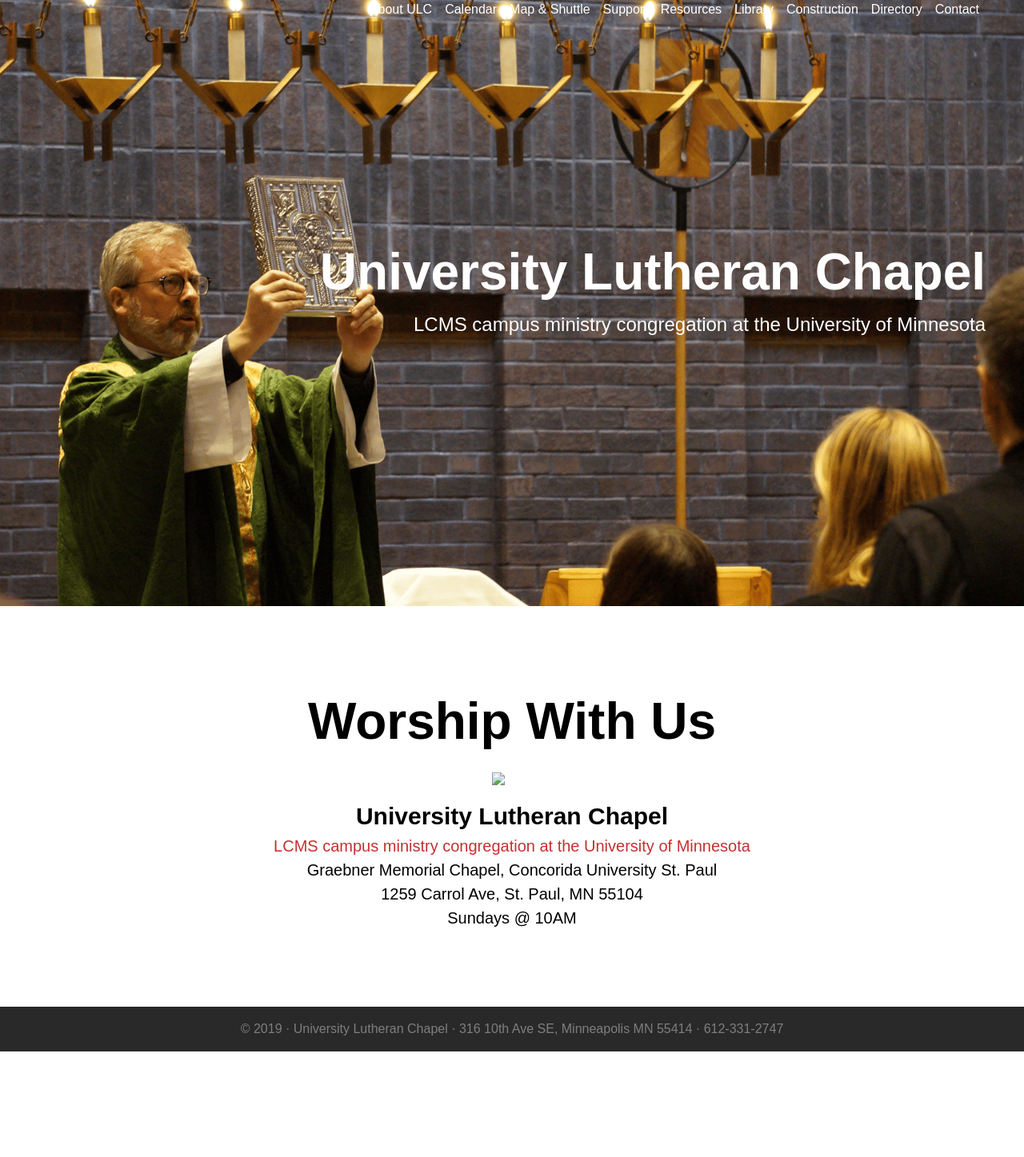
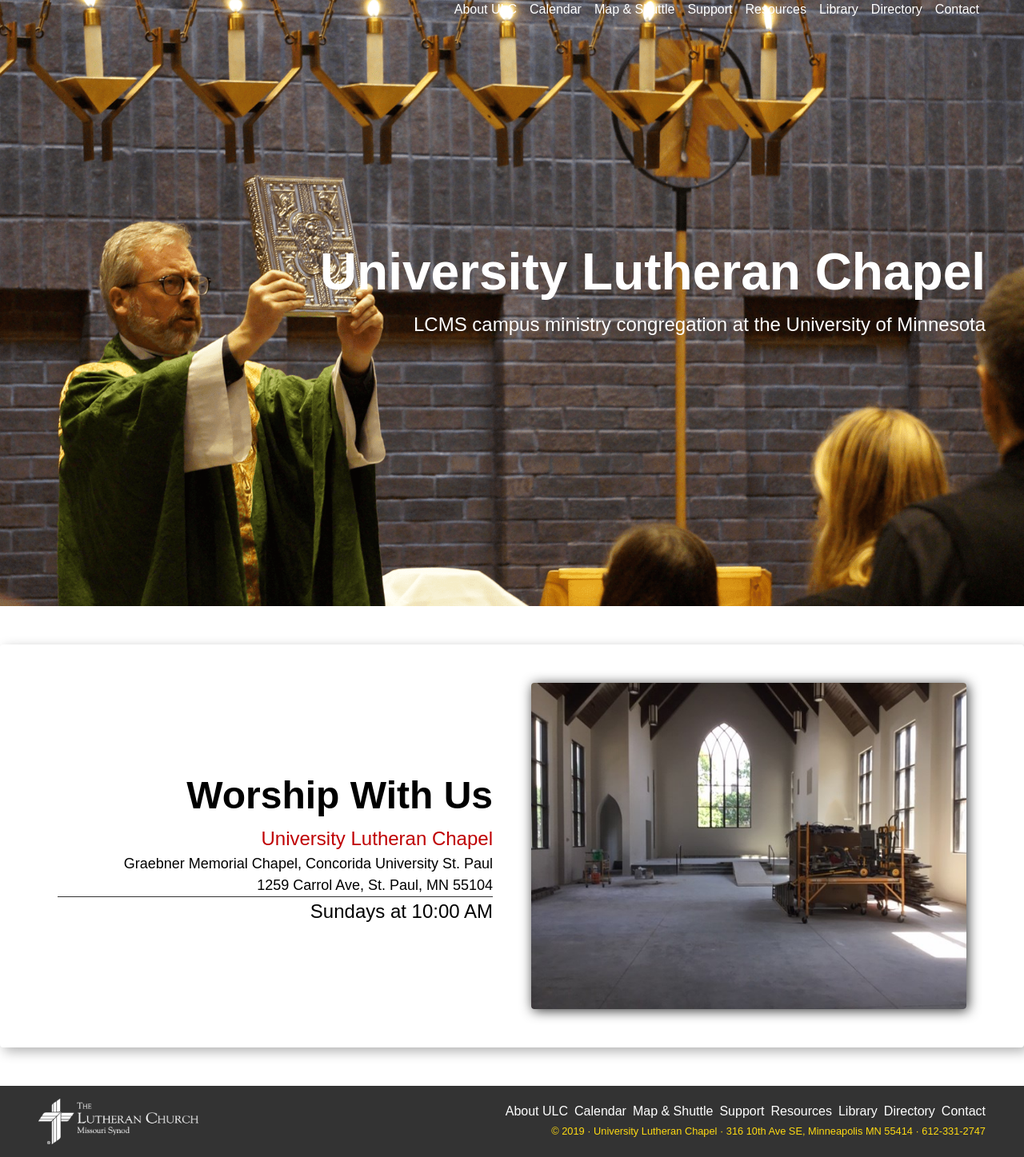
Before and after one commit to dchoinie/ulcmn, a Gatsby site: page / in a window 1280 px wide. Shown: the whole page at 80% size. Before the commit the page ends 1315 px from the top, so only its background shows below. Built offline with nearby package versions, Linux system fonts and the light colour scheme; Gatsby itself is replaced by a stand-in of ours; a web font is replaced by a local one.

Commit message:
Dropdown Component, Worship With Us Component
Additional pages created.

```diff
--- a/gatsby-config.js
+++ b/gatsby-config.js
@@ -5,7 +5,7 @@ module.exports = {
     author: `ULCMN`,
     location: `Graebner Memorial Chapel, Concorida University St. Paul`,
     address: `1259 Carrol Ave, St. Paul, MN 55104`,
-    time: `Sundays @ 10AM`,
+    time: `Sundays at 10:00 AM`,
     lutherHouseAddress: `316 10th Ave SE, Minneapolis, MN 55414`
   },
   plugins: [
--- /dev/null
+++ b/src/components/dropdownAbout.js
@@ -0,0 +1,59 @@
+import React, { Component } from "react";
+import { Link } from "gatsby";
+
+export class dropdownAbout extends Component {
+  constructor() {
+    super();
+
+    this.state = {
+      displayMenu: false
+    };
+
+    this.showDropdownMenu = this.showDropdownMenu.bind(this);
+    this.hideDropdownMenu = this.hideDropdownMenu.bind(this);
+  }
+
+  showDropdownMenu(event) {
+    event.preventDefault();
+    this.setState({ displayMenu: true }, () => {
+      document.addEventListener("click", this.hideDropdownMenu);
+    });
+  }
+
+  hideDropdownMenu() {
+    this.setState({ displayMenu: false }, () => {
+      document.removeEventListener("click", this.hideDropdownMenu);
+    });
+  }
+
+  render() {
+    return (
+      <div className="dropdown relative inline-block cursor-pointer">
+        <div className="button" onClick={this.showDropdownMenu}>
+          About ULC
+        </div>
+        {this.state.displayMenu ? (
+          <ul
+            className="text-white text-center absolute z-10 p-2 whitespace-no-wrap"
+            style={{ backgroundColor: "rgba(0,0,0,0.5)" }}
+          >
+            <li className="px-2 py-1">
+              <Link to="/worship">Worship Times</Link>
+            </li>
+            <li className="px-2 py-1">
+              <Link to="/construction">Construction</Link>
+            </li>
+            <li className="px-2 py-1">
+              <Link to="/staff">Staff</Link>
+            </li>
+            <li className="px-2 py-1">
+              <Link to="/history">History</Link>
+            </li>
+          </ul>
+        ) : null}
+      </div>
+    );
+  }
+}
+
+export default dropdownAbout;
--- /dev/null
+++ b/src/components/dropdownResources.js
@@ -0,0 +1,65 @@
+import React, { Component } from "react";
+import { Link } from "gatsby";
+
+export class dropdownResources extends Component {
+  constructor() {
+    super();
+
+    this.state = {
+      displayMenu: false
+    };
+
+    this.showDropdownMenu = this.showDropdownMenu.bind(this);
+    this.hideDropdownMenu = this.hideDropdownMenu.bind(this);
+  }
+
+  showDropdownMenu(event) {
+    event.preventDefault();
+    this.setState({ displayMenu: true }, () => {
+      document.addEventListener("click", this.hideDropdownMenu);
+    });
+  }
+
+  hideDropdownMenu() {
+    this.setState({ displayMenu: false }, () => {
+      document.removeEventListener("click", this.hideDropdownMenu);
+    });
+  }
+
+  render() {
+    return (
+      <div className="dropdown relative inline-block cursor-pointer">
+        <div className="button" onClick={this.showDropdownMenu}>
+          Resources
+        </div>
+        {this.state.displayMenu ? (
+          <ul
+            className="text-white text-center absolute z-10 p-2 whitespace-no-wrap"
+            style={{ backgroundColor: "rgba(0,0,0,0.5)" }}
+          >
+            <li className="px-2 py-1">
+              <Link to="/bulletin">Weekly Bulletin</Link>
+            </li>
+            <li className="px-2 py-1">
+              <Link to="/sermon">Sermon</Link>
+            </li>
+            <li className="px-2 py-1">
+              <Link to="/newsletter">Newsletter</Link>
+            </li>
+            <li className="px-2 py-1">
+              <Link to="/policies">ULC Policies</Link>
+            </li>
+            <li className="px-2 py-1">
+              <Link to="/chapel-council">Chapel Council</Link>
+            </li>
+            <li className="px-2 py-1">
+              <Link to="/lutheran-resources">Lutheran Resources</Link>
+            </li>
+          </ul>
+        ) : null}
+      </div>
+    );
+  }
+}
+
+export default dropdownResources;
--- /dev/null
+++ b/src/components/dropdownSupport.js
@@ -0,0 +1,56 @@
+import React, { Component } from "react";
+import { Link } from "gatsby";
+
+export class dropdownSupport extends Component {
+  constructor() {
+    super();
+
+    this.state = {
+      displayMenu: false
+    };
+
+    this.showDropdownMenu = this.showDropdownMenu.bind(this);
+    this.hideDropdownMenu = this.hideDropdownMenu.bind(this);
+  }
+
+  showDropdownMenu(event) {
+    event.preventDefault();
+    this.setState({ displayMenu: true }, () => {
+      document.addEventListener("click", this.hideDropdownMenu);
+    });
+  }
+
+  hideDropdownMenu() {
+    this.setState({ displayMenu: false }, () => {
+      document.removeEventListener("click", this.hideDropdownMenu);
+    });
+  }
+
+  render() {
+    return (
+      <div className="dropdown relative inline-block cursor-pointer">
+        <div className="button" onClick={this.showDropdownMenu}>
+          Support
+        </div>
+        {this.state.displayMenu ? (
+          <ul
+            className="text-white text-center absolute z-10 p-2 whitespace-no-wrap"
+            style={{ backgroundColor: "rgba(0,0,0,0.5)" }}
+          >
+            <li className="px-2 py-1">
+              <Link to="/build-it-back">Build-It-Back</Link>
+            </li>
+            <li className="px-2 py-1">
+              <Link to="/pipe-organ">Pipe Organ Fund</Link>
+            </li>
+            <li className="px-2 py-1">
+              <Link to="/general-fund">General Fund</Link>
+            </li>
+          </ul>
+        ) : null}
+      </div>
+    );
+  }
+}
+
+export default dropdownSupport;
--- a/src/components/layout/footer.js
+++ b/src/components/layout/footer.js
@@ -1,19 +1,37 @@
 import React, { Component } from "react";
+import LCMS from "../../images/lcms.png";
 
 export class footer extends Component {
   render() {
     return (
       <div
-        className="text-center py-4"
-        style={{
-          backgroundColor: "#292929",
-          color: "rgba(255, 255, 255, 0.4)"
-        }}
+        className="flex justify-between items-center text-white"
+        style={{ backgroundColor: "var(--gray-main)" }}
       >
-        <p>
-          © {new Date().getFullYear()} · University Lutheran Chapel · 316 10th
-          Ave SE, Minneapolis MN 55414 · 612-331-2747
-        </p>
+        <div className="py-4 mx-12">
+          <img
+            src={LCMS}
+            alt="LCMS"
+            className="mx-auto"
+            style={{ maxWidth: "200px" }}
+          />
+        </div>
+        <div className="py-4 text-right mx-12">
+          <ul className="flex justify-end">
+            <li className="mx-1">About ULC</li>
+            <li className="mx-1">Calendar</li>
+            <li className="mx-1">Map &#38; Shuttle</li>
+            <li className="mx-1">Support</li>
+            <li className="mx-1">Resources</li>
+            <li className="mx-1">Library</li>
+            <li className="mx-1">Directory</li>
+            <li className="ml-1">Contact</li>
+          </ul>
+          <small className="text-right" style={{ color: "var(--yellow-main)" }}>
+            © {new Date().getFullYear()} · University Lutheran Chapel · 316 10th
+            Ave SE, Minneapolis MN 55414 · 612-331-2747
+          </small>
+        </div>
       </div>
     );
   }
--- a/src/components/layout/header.js
+++ b/src/components/layout/header.js
@@ -2,6 +2,9 @@ import React, { Component } from "react";
 import Logo from "../../favicon.png";
 import { Link } from "gatsby";
 import PropTypes from "prop-types";
+import DropdownAbout from "../dropdownAbout";
+import DropdownSupport from "../dropdownSupport";
+import DropdownResources from "../dropdownResources";
 
 export class header extends Component {
   state = {
@@ -44,25 +47,28 @@ export class header extends Component {
           </Link>
           <ul className="flex mr-12">
             <Link to="/" className="z-40">
-              <li className="mx-2 cursor-pointer">About ULC</li>
+              <li className="mx-2 cursor-pointer">
+                <DropdownAbout />
+              </li>
             </Link>
             <Link to="/calendar" className="z-40">
               <li className="mx-2 cursor-pointer">Calendar</li>
             </Link>
             <Link to="/mapShuttle" className="z-40">
-              <li className="mx-2 cursor-pointer">Map & Shuttle</li>
+              <li className="mx-2 cursor-pointer">Map &#38; Shuttle</li>
             </Link>
             <Link to="/support" className="z-40">
-              <li className="mx-2 cursor-pointer">Support</li>
+              <li className="mx-2 cursor-pointer">
+                <DropdownSupport />
+              </li>
             </Link>
             <Link to="/resources" className="z-40">
-              <li className="mx-2 cursor-pointer">Resources</li>
+              <li className="mx-2 cursor-pointer">
+                <DropdownResources />
+              </li>
             </Link>
             <Link to="/library" className="z-40">
               <li className="mx-2 cursor-pointer">Library</li>
-            </Link>
-            <Link to="/construction" className="z-40">
-              <li className="mx-2 cursor-pointer">Construction</li>
             </Link>
             <a
               href="https://members.instantchurchdirectory.com/"
--- a/src/components/worshipWithUs.js
+++ b/src/components/worshipWithUs.js
@@ -1,20 +1,11 @@
-import React from "react";
-import { useStaticQuery, graphql } from "gatsby";
-import Img from "gatsby-image";
+import React, { Component } from "react";
+import { useStaticQuery, graphql, Link } from "gatsby";
 import Logo from "../favicon.png";
+import Image from "../images/chapelInterior2.jpg";
 
 export default () => {
   const data = useStaticQuery(graphql`
     query {
-      file(relativePath: { eq: "chapelInterior.jpg" }) {
-        childImageSharp {
-          # Specify a fixed image and fragment.
-          # The default width is 400 pixelss
-          fluid {
-            ...GatsbyImageSharpFluid
-          }
-        }
-      }
       site {
         siteMetadata {
           title
@@ -27,18 +18,30 @@ export default () => {
     }
   `);
   return (
-    <div className="container mx-auto py-24 text-center px-4">
-      <h2 className="text-3xl md:text-6xl font-black">Worship With Us</h2>
-      <img src={Logo} className="mx-auto my-4" style={{ maxWidth: "50px" }} />
-      <h2 className="text-xl md:text-3xl font-bold">
-        {data.site.siteMetadata.title}
-      </h2>
-      <h4 className="text-xl  text-red-700">
-        {data.site.siteMetadata.description}
-      </h4>
-      <h4 className="text-lg md:text-xl">{data.site.siteMetadata.location}</h4>
-      <h4 className="text-lg md:text-xl">{data.site.siteMetadata.address}</h4>
-      <h4 className="text-lg md:text-xl">{data.site.siteMetadata.time}</h4>
+    <div
+      className="container mx-auto my-12 flex p-12 justify-between rounded"
+      style={{ boxShadow: "5px 5px 15px var(--gray-light5)" }}
+    >
+      <div className="w-2/4 mx-6 text-right self-center">
+        <Link to="worship" className="hover:text-red-700">
+          <h2 className="text-5xl font-bold">Worship With Us</h2>
+        </Link>
+        <h3 style={{ color: "var(--red-main)" }}>
+          {data.site.siteMetadata.title}
+        </h3>
+        <h5>{data.site.siteMetadata.location}</h5>
+        <h5>{data.site.siteMetadata.address}</h5>
+        <hr style={{ borderTop: "1px solid var(--gray-main)" }} />
+        <h3>{data.site.siteMetadata.time}</h3>
+      </div>
+      <div className="w-2/4 mx-6">
+        <img
+          src={Image}
+          alt="Worship"
+          className="rounded"
+          style={{ boxShadow: "2px 2px 15px var(--gray-main)" }}
+        />
+      </div>
     </div>
   );
 };
--- a/src/css/style.css
+++ b/src/css/style.css
@@ -11,17 +11,66 @@
  */
 @tailwind base;
 
+:root {
+  --gray-light5: #b2b2b2;
+  --gray-light4: #999999;
+  --gray-light3: #808080;
+  --gray-light2: #666666;
+  --gray-light1: #4d4d4d;
+  --gray-main: #333;
+  --gray-dark: #1a1a1a;
+
+  --red-light5: #ff8082;
+  --red-light4: #ff6769;
+  --red-light3: #ff4e50;
+  --red-light2: #f23436;
+  --red-light1: #d91b1d;
+  --red-main: #bf0103;
+  --red-dark1: #a60000;
+  --red-dark2: #8c0000;
+  --red-dark3: #730000;
+  --red-dark4: #590000;
+  --red-dark5: #400000;
+
+  --yellow-light5: #ffff91;
+  --yellow-light4: #ffff78;
+  --yellow-light3: #ffff5f;
+  --yellow-light2: #ffff45;
+  --yellow-light1: #fff42c;
+  --yellow-main: #feda12;
+  --yellow-dark1: #e5c100;
+  --yellow-dark2: #cba700;
+  --yellow-dark3: #b28e00;
+  --yellow-dark4: #987400;
+  --yellow-dark5: #7f5b00;
+
+  --blue-light5: #81ddff;
+  --blue-light4: #68c4ff;
+  --blue-light3: #4fabff;
+  --blue-light2: #3591ff;
+  --blue-light1: #1c78ff;
+  --blue-main: #025eff;
+  --blue-dark1: #0045e6;
+  --blue-dark2: #002bcc;
+  --blue-dark3: #0012b3;
+  --blue-dark4: #000099;
+  --blue-dark5: #000080;
+
+  --green-light5: #8bd08f;
+  --green-light4: #72b776;
+  --green-light3: #599e5d;
+  --green-light2: #3f8443;
+  --green-light1: #266b2a;
+  --green-main: #0c5110;
+  --green-dark1: #003800;
+  --green-dark2: #001e00;
+  --green-dark3: #000500;
+}
+
 *,
 html,
 body {
   box-sizing: border-box;
-}
-
-@font-face {
-  font-family: "Muli", sans-serif;
-}
-
-* {
   font-family: "Muli", sans-serif;
 }
 
--- /dev/null
+++ b/src/pages/history.js
@@ -0,0 +1,15 @@
+import React, { Component } from "react";
+import Layout from "../components/layout";
+import PageTitle from "../components/pageTitle";
+
+export class history extends Component {
+  render() {
+    return (
+      <Layout>
+        <PageTitle title="History" />
+      </Layout>
+    );
+  }
+}
+
+export default history;
--- /dev/null
+++ b/src/pages/staff.js
@@ -0,0 +1,15 @@
+import React, { Component } from "react";
+import Layout from "../components/layout";
+import PageTitle from "../components/pageTitle";
+
+export class staff extends Component {
+  render() {
+    return (
+      <Layout>
+        <PageTitle title="Staff" />
+      </Layout>
+    );
+  }
+}
+
+export default staff;
--- /dev/null
+++ b/src/pages/worship.js
@@ -0,0 +1,16 @@
+import React, { Component } from "react";
+import Layout from "../components/layout";
+import PageTitle from "../components/pageTitle";
+import HeaderImg from "../images/support.png";
+
+export class worship extends Component {
+  render() {
+    return (
+      <Layout>
+        <PageTitle title="Worship Times" />
+      </Layout>
+    );
+  }
+}
+
+export default worship;
```
Also changed, not shown: src/components/pageTitle.js (+3 -6 lines), src/pages/build-it-back.js (added, +15 -0 lines), src/pages/calendar.js (+6 -4 lines), src/pages/generalFund.js (added, +15 -0 lines), src/pages/pipe-organ.js (added, +15 -0 lines), src/components/buttons/button.js (added), src/images/chapelInterior2.jpg (added), 1 other file.
